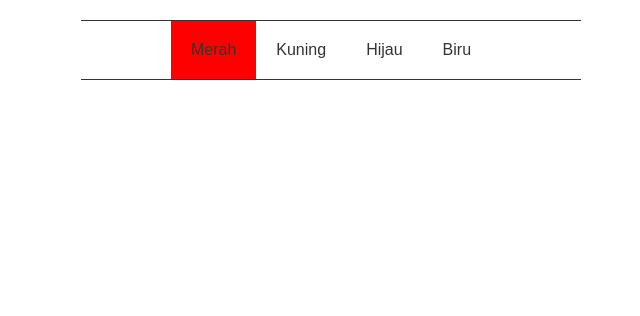
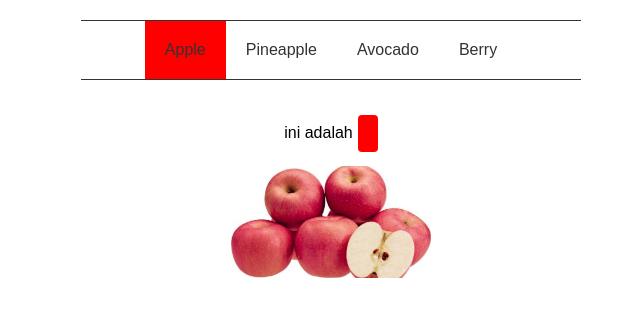
Before and after one commit to flege/reactjs-coba, a React (Create React App) app: page / in a window 1280 px wide. Shown: the top 316 px of the page, without its empty margins (309-949 px from the left). Built offline with nearby package versions, Linux system fonts and the light colour scheme.

Commit message:
object complete

```diff
--- a/src/App.js
+++ b/src/App.js
@@ -7,6 +7,7 @@ class App extends Component {
     super(props);
 
     this.state = {
+      color: 'Apple',
       color: 'Merah',
       img: 'apel.jpg',
     };
@@ -16,6 +17,7 @@ class App extends Component {
 
     // untuk memperbarui state sesuai dengan menu yg dipilih
     this.setState({
+      name: menu.name,
       color: menu.color,
       img: menu.img,
     });
@@ -54,15 +56,15 @@ class App extends Component {
                     onClick={this.clicked.bind(this, menu)}
                     key={index}
                   >
-                    {menu.color}
+                    {menu.name}
                   </a>;
           }) }
           </nav>
 
           <div className="info">
-            {/* ini adalah <span className={"selected "+this.state.color}>{this.state.color}</span><br/><br/> */}
+            ini adalah <span className={"selected "+this.state.color}>{this.state.name}</span><br/><br/>
 
-            {/* <img src={this.state.img} width="200"></img> */}
+            <img src={this.state.img} width="200"></img>
             {/* {this.menusaya()} */}
           </div>
       </div>
--- a/src/index.js
+++ b/src/index.js
@@ -5,18 +5,22 @@ import App from './App';
 
 const items = [
     {
+        name : 'Apple',
         color : 'Merah',
         img   : 'apel.jpg',
     },
     {
+        name : 'Pineapple',
         color : 'Kuning',
         img   : 'nanas.jpg',
     },
     {
+        name : 'Avocado',
         color : 'Hijau',
         img   : 'alpukat.jpg',
     },
     {
+        name : 'Berry',
         color : 'Biru',
         img   : 'berry.jpg',
     },
```
Also changed, not shown: 1 other file (tests, documents, lock files or other folders).
